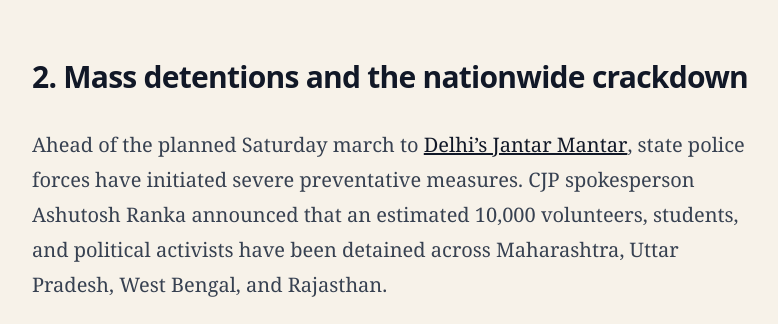
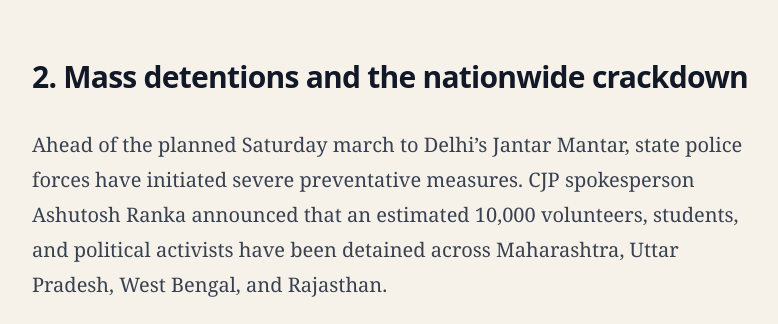
Before and after one commit to codinginafk/somenews, an Astro site in the folder demo-news/: page /cjp-delhi-mega-protest-crackdown in a window 1280 px wide. Shown: the part 2082-2406 px from the top of the page, without its empty margins (92-870 px from the left). Built offline with nearby package versions, Linux system fonts and the light colour scheme; Astro itself is replaced by a stand-in of ours.

Commit message:
cleaning linking of (/22k-crpf-jantar-mantar-dhruv-rathee-cjp-protest-crackdown/) from other pages as main post has been removed completely

```diff
--- a/demo-news/src/content/news/cjp-delhi-mega-protest-crackdown.md
+++ b/demo-news/src/content/news/cjp-delhi-mega-protest-crackdown.md
@@ -36,7 +36,7 @@
 
 ## 2. Mass detentions and the nationwide crackdown
 
-Ahead of the planned Saturday march to [Delhi's Jantar Mantar](/22k-crpf-jantar-mantar-dhruv-rathee-cjp-protest-crackdown/), state police forces have initiated severe preventative measures. CJP spokesperson Ashutosh Ranka announced that an estimated 10,000 volunteers, students, and political activists have been detained across Maharashtra, Uttar Pradesh, West Bengal, and Rajasthan.
+Ahead of the planned Saturday march to Delhi's Jantar Mantar, state police forces have initiated severe preventative measures. CJP spokesperson Ashutosh Ranka announced that an estimated 10,000 volunteers, students, and political activists have been detained across Maharashtra, Uttar Pradesh, West Bengal, and Rajasthan.
 
 While the exact number of 10,000 is difficult to independently verify, widespread reports confirm a massive coordinated effort to prevent protesters from reaching the capital. Reports backed by video evidence show students traveling by train from Pune to Delhi being intercepted in Madhya Pradesh and loaded into police buses. Key figures like CJP co-in-charge Deepak Baliyan and SFI's Saharanpur convener Arif have also been detained. Left-wing groups allege police are conducting midnight visits to activists' homes to intimidate families.
 
```
